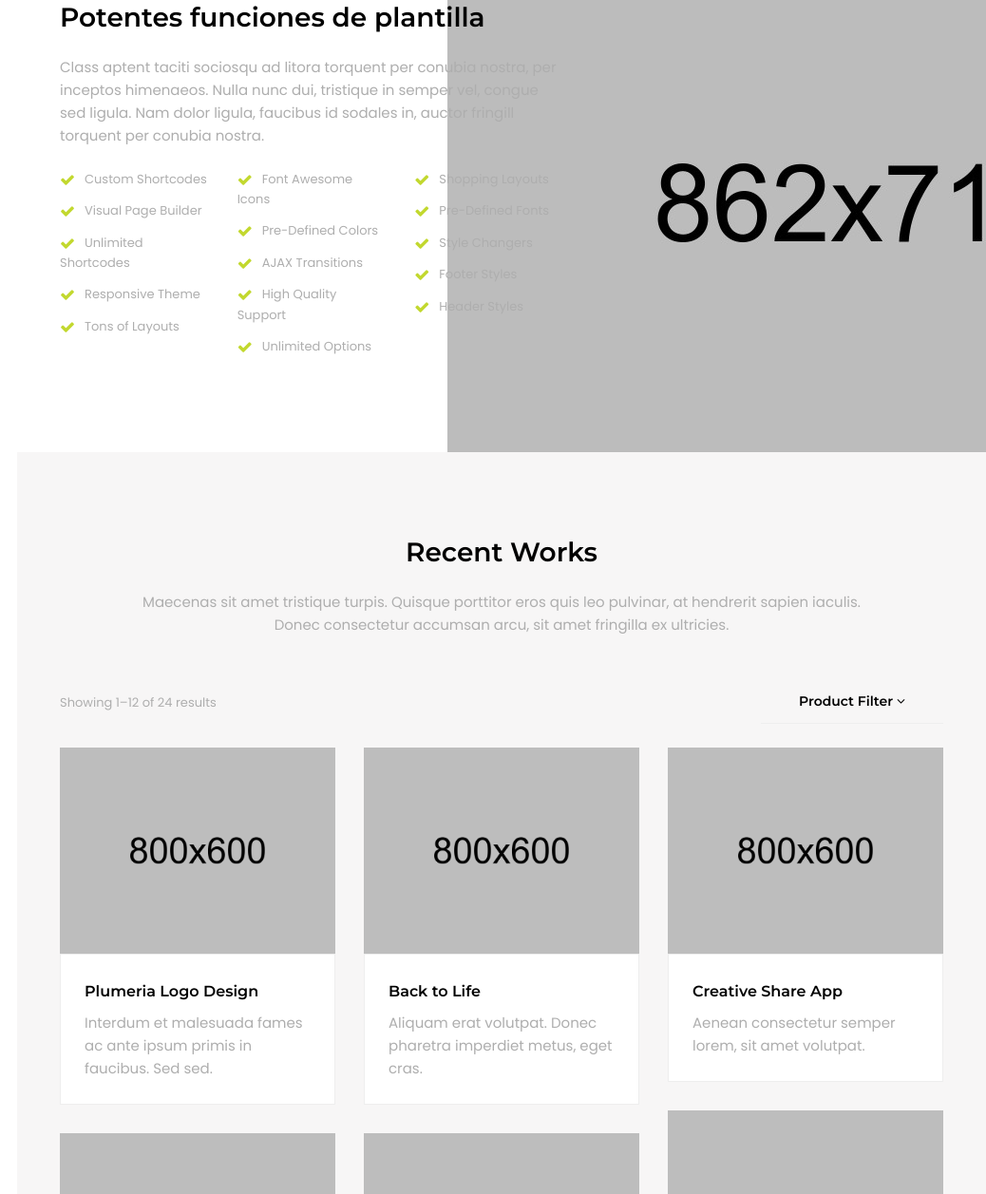
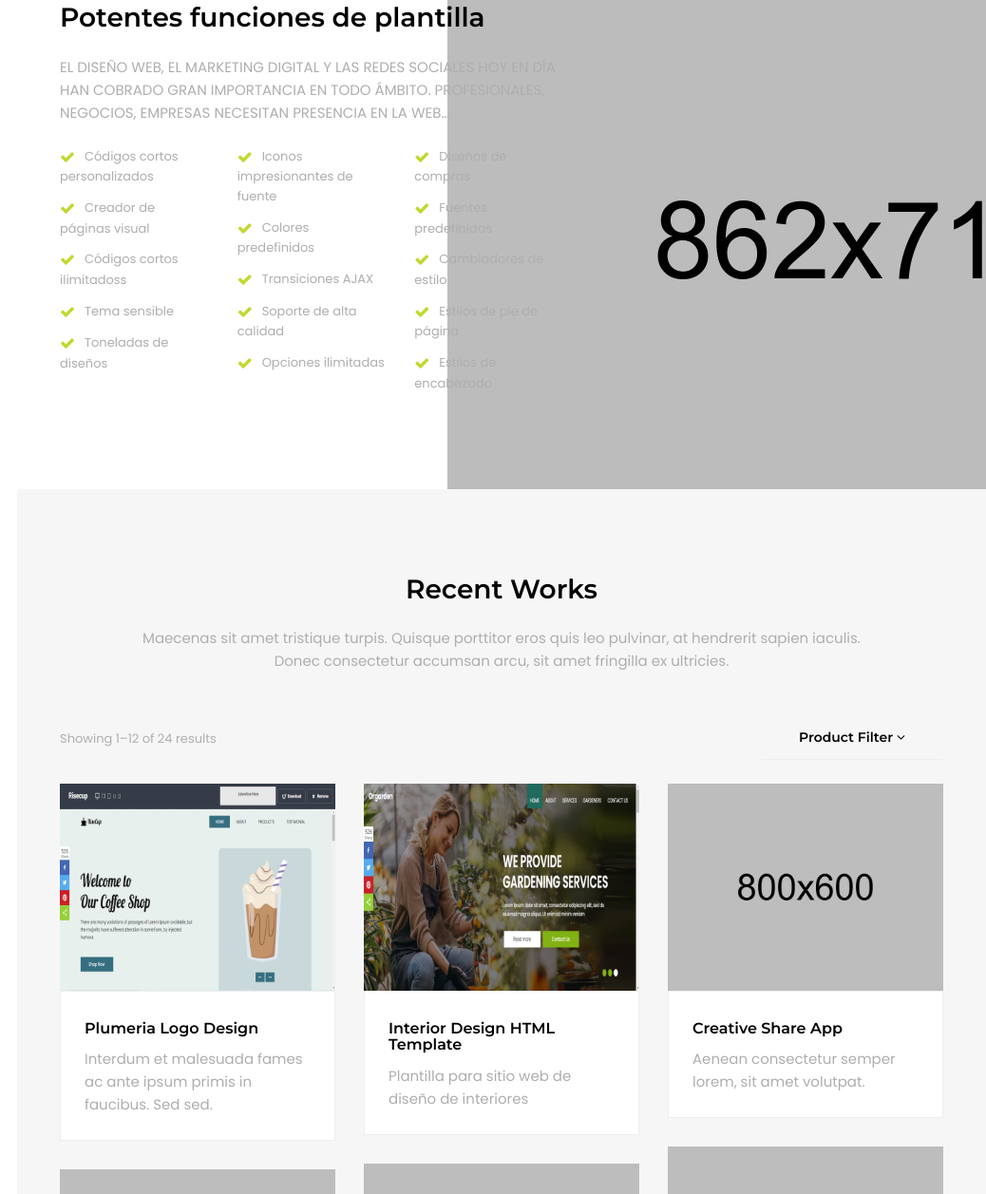
Before and after one commit to jore1903/plantillas, a plain HTML site: page index.html in a window 1280 px wide. Shown: the part 1543-2800 px from the top of the page at 95% size, without its empty margins (242-1280 px from the left). Drawn offline with Linux system fonts and the light colour scheme.

Commit message:
version 3

```diff
--- a/index.html
+++ b/index.html
@@ -54,7 +54,7 @@
                     <div id="navbar" class="navbar-collapse collapse">
                         <ul class="nav navbar-nav">
                             <li class="dropdown">
-                                <a href="#" class="dropdown-toggle" data-toggle="dropdown" role="button" aria-haspopup="true" aria-expanded="false">Home <span class="fa fa-angle-down"></span></a>
+                                <a href="#" class="dropdown-toggle" data-toggle="dropdown" role="button" aria-haspopup="true" aria-expanded="false">Proyectos <span class="fa fa-angle-down"></span></a>
                                 <ul class="dropdown-menu">
                                     <li><a href="#">Menu Example 01</a></li>
                                     <li><a href="#">Menu Example 02</a></li>
@@ -128,7 +128,7 @@
                     <div class="margin-block"></div>
 
                     <ul class="primary-menu">
-                        <li class="child-menu"><a href="#">Home <i class="fa fa-angle-right"></i></a>
+                        <li class="child-menu"><a href="#">Proyectos <i class="fa fa-angle-right"></i></a>
                             <div class="sub-menu-wrapper">
                                 <ul class="sub-menu center-content">
                                     <li><a href="#">Menu Example 01</a></li>
@@ -321,36 +321,36 @@
                         <div class="text-widget">
                             <h3>Potentes funciones de plantilla</h3>
 
-                            <p>Class aptent taciti sociosqu ad litora torquent per conubia nostra, per inceptos himenaeos. Nulla nunc dui, tristique in <a href="#">semper vel</a>, congue sed ligula. Nam dolor ligula, faucibus id sodales in, auctor fringill torquent per conubia nostra.</p>
+                            <p>EL DISEÑO WEB, EL MARKETING DIGITAL Y LAS REDES SOCIALES HOY EN DÍA HAN COBRADO GRAN IMPORTANCIA EN TODO ÁMBITO. PROFESIONALES, NEGOCIOS, EMPRESAS NECESITAN PRESENCIA EN LA WEB…</p>
 
                             <div class="clearfix"></div>
 
                             <div class="row">
                                 <div class="col-lg-4 col-md-4 col-sm-4 col-xs-12 first">
                                     <ul class="check">
-                                        <li>Custom Shortcodes</li>
-                                        <li>Visual Page Builder</li>
-                                        <li>Unlimited Shortcodes</li>
-                                        <li>Responsive Theme</li>
-                                        <li>Tons of Layouts</li>
+                                        <li>Códigos cortos personalizados</li>
+                                        <li>Creador de páginas visual</li>
+                                        <li>Códigos cortos ilimitadoss</li>
+                                        <li>Tema sensible</li>
+                                        <li>Toneladas de diseños</li>
                                     </ul><!-- end check -->
                                 </div><!-- end col-lg-4 -->
                                 <div class="col-lg-4 col-md-4 col-sm-4 col-xs-12">
                                     <ul class="check">
-                                        <li>Font Awesome Icons</li>
-                                        <li>Pre-Defined Colors</li>
-                                        <li>AJAX Transitions</li>
-                                        <li>High Quality Support</li>
-                                        <li>Unlimited Options</li>
+                                        <li>Iconos impresionantes de fuente</li>
+                                        <li>Colores predefinidos</li>
+                                        <li>Transiciones AJAX</li>
+                                        <li>Soporte de alta calidad</li>
+                                        <li>Opciones ilimitadas</li>
                                     </ul><!-- end check -->
                                 </div><!-- end col-lg-4 -->
                                 <div class="col-lg-4 col-md-4 col-sm-4 col-xs-12 last">
                                     <ul class="check">
-                                        <li>Shopping Layouts</li>
-                                        <li>Pre-Defined Fonts</li>
-                                        <li>Style Changers</li>
-                                        <li>Footer Styles</li>
-                                        <li>Header Styles</li>
+                                        <li>Diseños de compras</li>
+                                        <li>Fuentes predefinidas</li>
+                                        <li>Cambiadores de estilo</li>
+                                        <li>Estilos de pie de página</li>
+                                        <li>Estilos de encabezado</li>
                                     </ul><!-- end check -->
                                 </div><!-- end col-lg-4 -->
                             </div><!-- end row -->
@@ -395,9 +395,9 @@
                         <div class="portfolio row with-desc">
                             <div class="post-media pitem item-w1 item-h1 cat1">
                                 <div class="entry">
-                                    <img src="images/upload/desc_work_01.png" alt="" class="img-responsive">
+                                    <img src="images/upload/plantilla 1.png" alt="" class="img-responsive">
                                     <div class="magnifier">
-                                        <a class="golink" href="#">
+                                        <a class="golink" href="https://html.design/preview/?theme=risecup">
                                            <i class="fa fa-link"></i>
                                         </a>
                                     </div><!-- end magnifier -->
@@ -410,16 +410,16 @@
 
                             <div class="post-media pitem item-w1 item-h1 cat2">
                                 <div class="entry">
-                                    <img src="images/upload/desc_work_02.png" alt="" class="img-responsive">
+                                    <img src="images/upload/plantilla 2.png" alt="" class="img-responsive">
                                     <div class="magnifier">
-                                        <a class="golink" href="#">
+                                        <a class="golink" href="https://html.design/preview/?theme=retics_html">
                                            <i class="fa fa-link"></i>
                                         </a>
                                     </div><!-- end magnifier -->
                                 </div><!-- end entry -->
                                 <div class="item-desc">
-                                    <h4><a href="#">Back to Life</a></h4>
-                                    <p>Aliquam erat volutpat. Donec pharetra imperdiet metus, eget cras.</p>
+                                    <h4><a href="#">Interior Design HTML Template</a></h4>
+                                    <p>Plantilla para sitio web de diseño de interiores</p>
                                 </div>
                             </div><!-- end post-media -->
 
```
Also changed, not shown: images/upload/plantilla 1.png (added), images/upload/plantilla 2.png (added), 1 other file.
